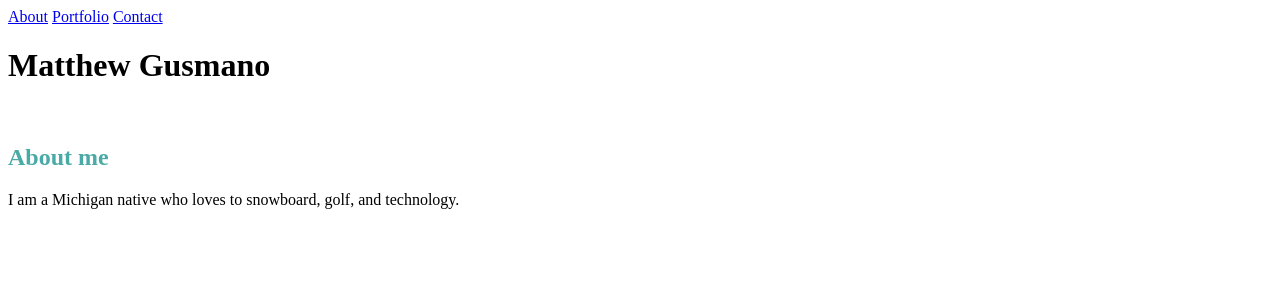
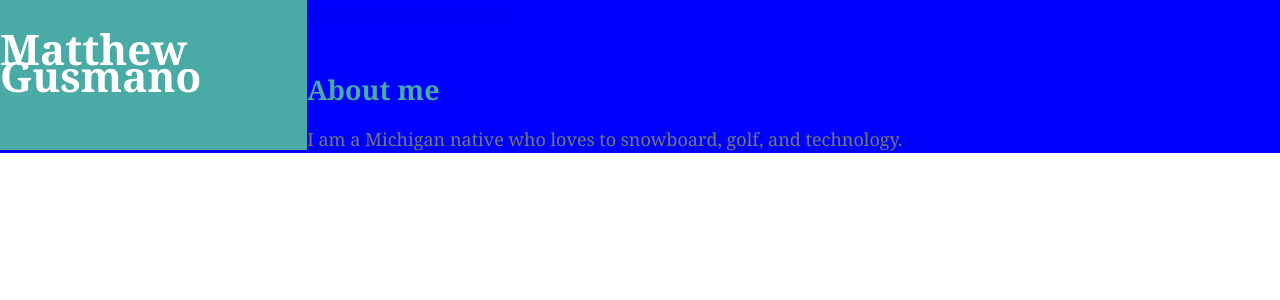
Before and after one commit to mgusmano84/Basic-Portfolio, a PHP site: page / in a window 1280 px wide. Shown: the top 300 px of the page. Run offline with PHP 8.4, Linux system fonts and the light colour scheme.

Commit message:
Revisions

```diff
--- a/Assets/css/style.css
+++ b/Assets/css/style.css
@@ -1,4 +1,39 @@
-<style type="text/css">
+
+body {
+	margin: 0;
+	padding: 0;
+	background: #ffffff;
+	font-size: 18px;
+	line-height: 150%;
+	font-family: "Georgia",Times,Times New Roman,serif;
+	color: #7777777;
+}
+
+.container {
+	width: 1024px;
+
+}
+
+#box {background: #4aaaa5;
+	height: 150px;
+	width: 400px;
+	margin: 0;
+	color: white;
+	font-size: 28px;
+    float: left;
+    width: 30%;
+
+
+  }
+
+#menu {float: right;
+  		width: 70%;
+  		}
+
+
+
+.MainContent {background: blue;}
+
 
 
 p {color: #777777;}
@@ -7,4 +42,4 @@ p {color: #777777;}
 
 h2 {color: #4aaaa5}
 
-</style>
+  color: white;
--- a/index.html
+++ b/index.html
@@ -3,8 +3,27 @@
 <head>
 	<title>About Me</title>
 
-	<link rel="stylesheet" href="style.css">
 
+<link rel="stylesheet" type="text/css" href="assets/css/style.css">
+
+<div class="container">
+
+
+<section id="box">
+<h1>Matthew Gusmano</h1>
+
+</section>
+
+
+<section id="menu">
+
+<a href="index.html">About</a>
+<a href="portfolio.html">Portfolio</a>
+<a href="contact.html">Contact</a>
+
+</section>
+
+</div>
 </head>
 
 
@@ -12,23 +31,23 @@
 
 <body>
 
-<a href="index.html">About</a>
-<a href="portfolio.html">Portfolio</a>
-<a href="contact.html">Contact</a>
+<div class="MainContent">
 
-<img src="">
 
-<h1>Matthew Gusmano</h1>
+
+
 
 
 
 <br>
 
+<img src="">
+
 <h2>About me</h2>
 
 <p>I am a Michigan native who loves to snowboard, golf, and technology. </p>
 
-
+</div>
 
 </body>
 </html>
```
